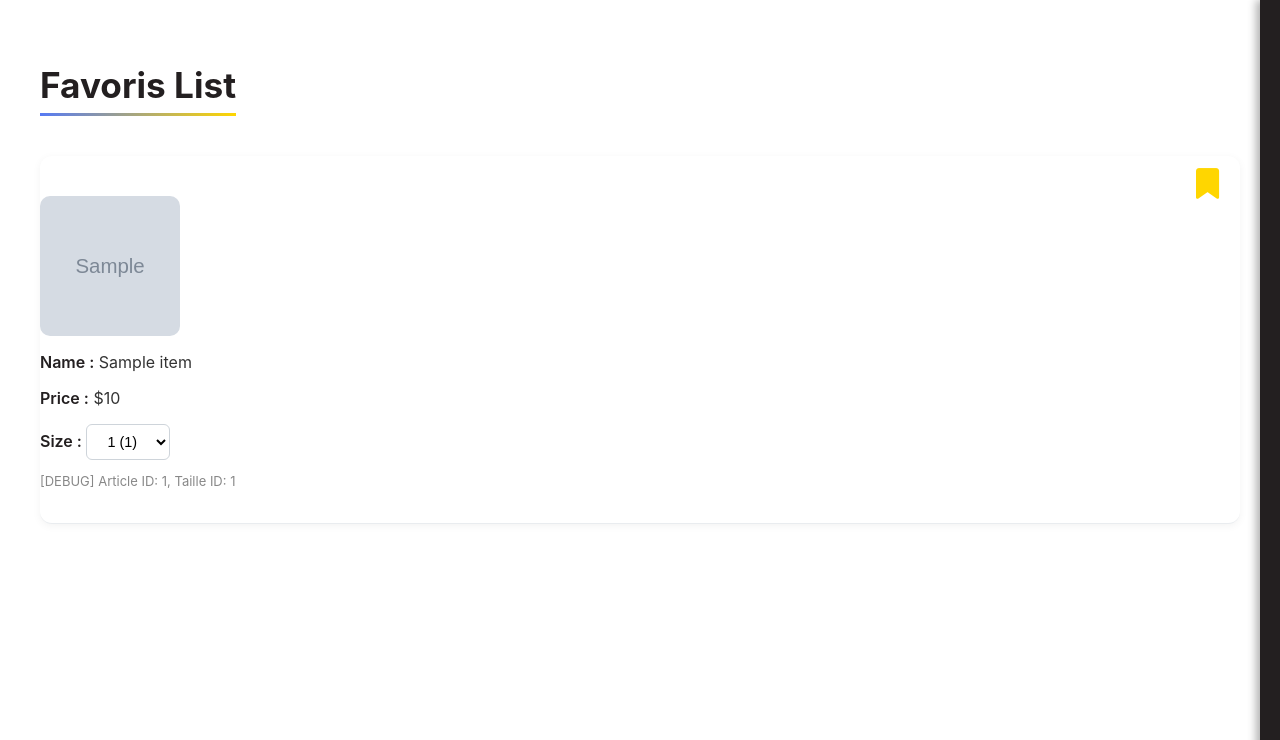
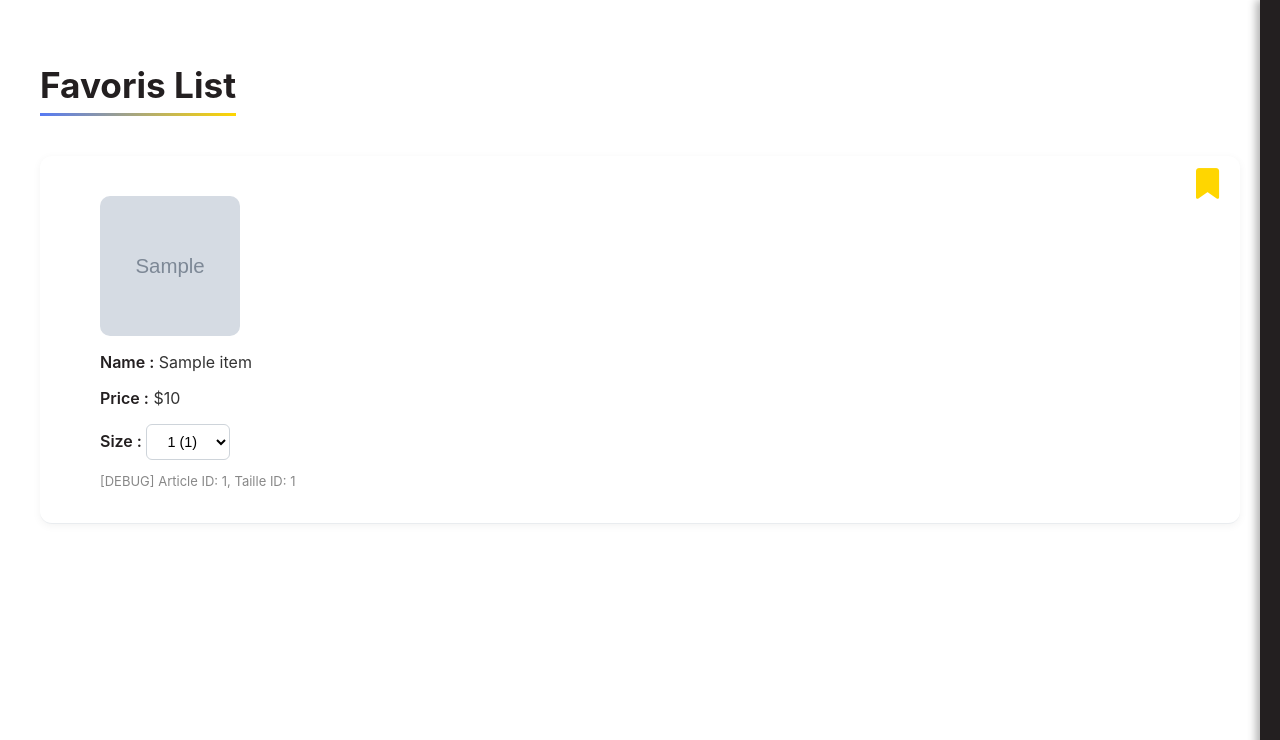
Before and after one commit to AdrianMlj/LiveShopping-V2, a Symfony app: template desktopLive/templates/client/favoris.html.twig in a window 1280 px wide. Shown: the part 60-800 px from the top of the page. Run offline with Twig, Linux system fonts and the light colour scheme; the template is opened without the code that fills it: most values are stand-ins (such as "Sample title", 1, 10 or a date in 2020); grey boxes marked "Sample" are stand-in pictures; some libraries are stand-ins or nearby versions.

Commit message:
E-Commerce update

```diff
--- a/desktopLive/src/Controller/ClientController.php
+++ b/desktopLive/src/Controller/ClientController.php
@@ -124,7 +124,7 @@ class ClientController extends AbstractController
         $userSession = $session->get('user');
 
         if (!$userSession) {
-            $userSession = $usersRepository->find(7);
+            $userSession = $usersRepository->find($userSession['id']);
             $session->set('user', $userSession);
         }
 
--- a/desktopLive/templates/client/favoris.html.twig
+++ b/desktopLive/templates/client/favoris.html.twig
@@ -198,7 +198,7 @@ h2::after {
 }
 
 .py-3 {
-    padding: 1.5rem 0;
+    padding: 1.5rem 60px;
 }
 
 .img-fluid {
--- a/desktopLive/templates/home/index.html.twig
+++ b/desktopLive/templates/home/index.html.twig
@@ -500,7 +500,7 @@
         }
 
         body.dark-theme .container {
-            background-color: #121212;
+            /* background-color: #121212; */
         }
 
         body.dark-theme .product-card {
```
